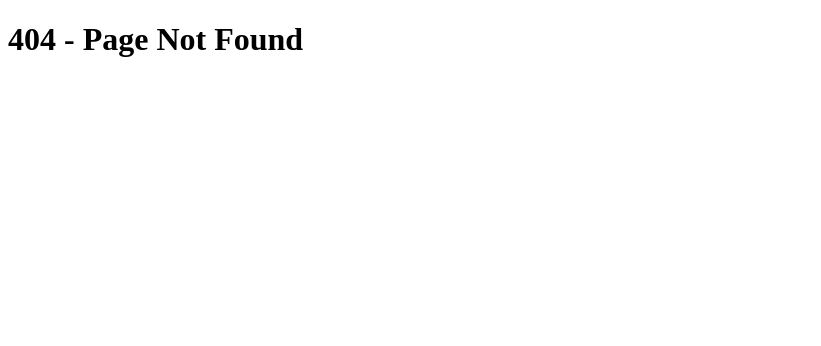
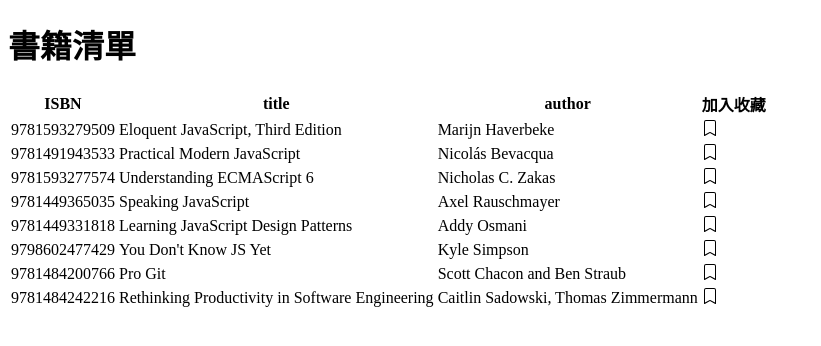
Before and after one commit to yanniao0827/React, a Next.js app: page /cs-0611/book-list-page in a window 1280 px wide. Before the commit this address had no page. Shown: the top 346 px of the page, without its empty margins (0-821 px from the left). Built offline with nearby package versions, Linux system fonts and the light colour scheme.

Commit message:
綜合練習

```diff
--- /dev/null
+++ b/components/book-list/book-item.js
@@ -0,0 +1,5 @@
+import React from 'react';
+
+export default function BookItem() {
+  return <></>;
+}
--- /dev/null
+++ b/components/book-list/book-list.js
@@ -0,0 +1,5 @@
+import React from 'react';
+
+export default function BookList() {
+  return <></>;
+}
--- /dev/null
+++ b/components/book-list/fav-icon.js
@@ -0,0 +1,5 @@
+import React from 'react';
+
+export default function FavIcon() {
+  return <></>;
+}
--- /dev/null
+++ b/pages/cs-0611/book-list-page.js
@@ -0,0 +1,64 @@
+import { useState } from 'react';
+import Image from 'next/image';
+
+// 範例資料
+import data from '@/data/books.json';
+
+// 實心圖
+import bookmarkIconFill from '@/assets/bookmark-fill.svg';
+// 空心圖
+import bookmarkIcon from '@/assets/bookmark.svg';
+
+export default function BookList() {
+  // 設定表格的初始狀態，原本的json資料裡面沒有收藏欄，所以用map的方法先抓books資料庫面的資料並且加上fav欄位，並將該欄位的初始狀態設定成false
+  const initState = data.map((v, i) => {
+    return { ...v, fav: false };
+  });
+
+  const [books, setBooks] = useState(initState);
+  const handleToggleFav = (isbn) => {
+    const nextBooks = books.map((v, i) => {
+      // 如果符合(isbn=傳入isbn)，回傳修改其中屬性fav的值作邏輯反相
+      if (v.isbn === isbn) return { ...v, fav: !v.fav };
+      // 否則保持原本的物件值
+      else return v;
+    });
+
+    setBooks(nextBooks);
+  };
+  return (
+    <>
+      <h1>書籍清單</h1>
+      <table>
+        <thead>
+          <tr>
+            <th>ISBN</th>
+            <th>title</th>
+            <th>author</th>
+            <th>加入收藏</th>
+          </tr>
+        </thead>
+        <tbody>
+          {books.map((v, i) => {
+            return (
+              <tr key={v.isbn}>
+                <td>{v.isbn}</td>
+                <td>{v.title}</td>
+                <td>{v.author}</td>
+                <td>
+                  <Image
+                    onClick={() => {
+                      handleToggleFav(v.isbn);
+                    }}
+                    src={v.fav ? bookmarkIconFill : bookmarkIcon}
+                    alt=""
+                  />
+                </td>
+              </tr>
+            );
+          })}
+        </tbody>
+      </table>
+    </>
+  );
+}
```
